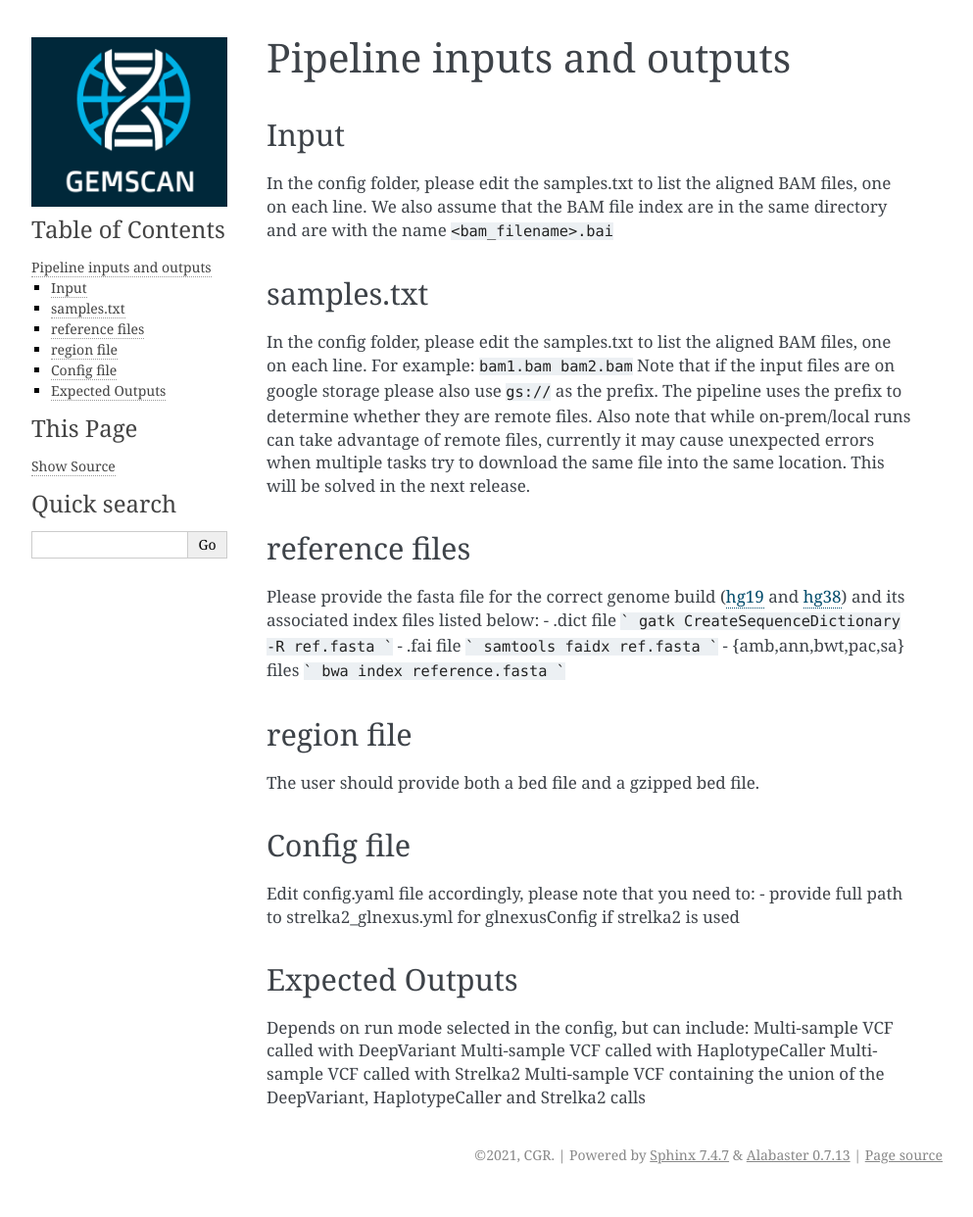
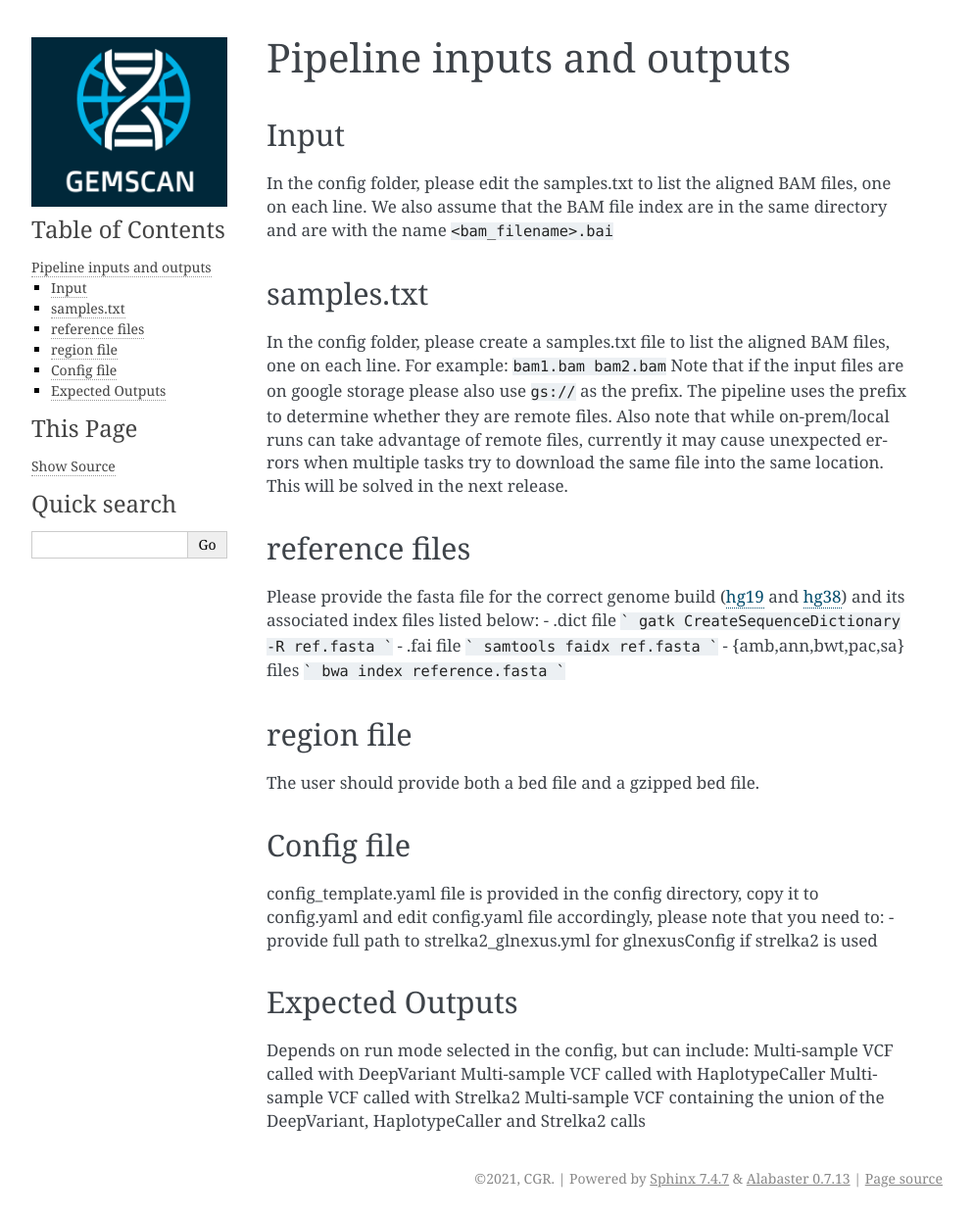
Before and after one commit to NCI-CGR/GEMSCAN, a Sphinx documentation site: the page built from docs/Input_and_Output.rst, in a window 1280 px wide. Shown: the whole page at 98% size, without its empty margins (148-1141 px from the left). Built offline with Sphinx 7.4.7, drawn with Linux system fonts in a browser that asks for light colours; before the commit the page ends 1218 px from its top, so only the background shows below that.

Commit message:
Update Input_and_Output.rst

```diff
--- a/docs/Input_and_Output.rst
+++ b/docs/Input_and_Output.rst
@@ -11,7 +11,7 @@ We also assume that the BAM file index are in the same directory and are with th
 
 samples.txt
 -----------
-In the config folder, please edit the samples.txt to list the aligned BAM files, one on each line.
+In the config folder, please create a samples.txt file to list the aligned BAM files, one on each line.
 For example:
 ``bam1.bam
 bam2.bam``
@@ -42,7 +42,8 @@ The user should provide both a bed file and a gzipped bed file.
 Config file
 -----------
 
-Edit config.yaml file accordingly, please note that you need to:
+config_template.yaml file is provided in the config directory, copy it to config.yaml and
+edit config.yaml file accordingly, please note that you need to:
 - provide full path to strelka2_glnexus.yml for glnexusConfig if strelka2 is used
 
 
```
